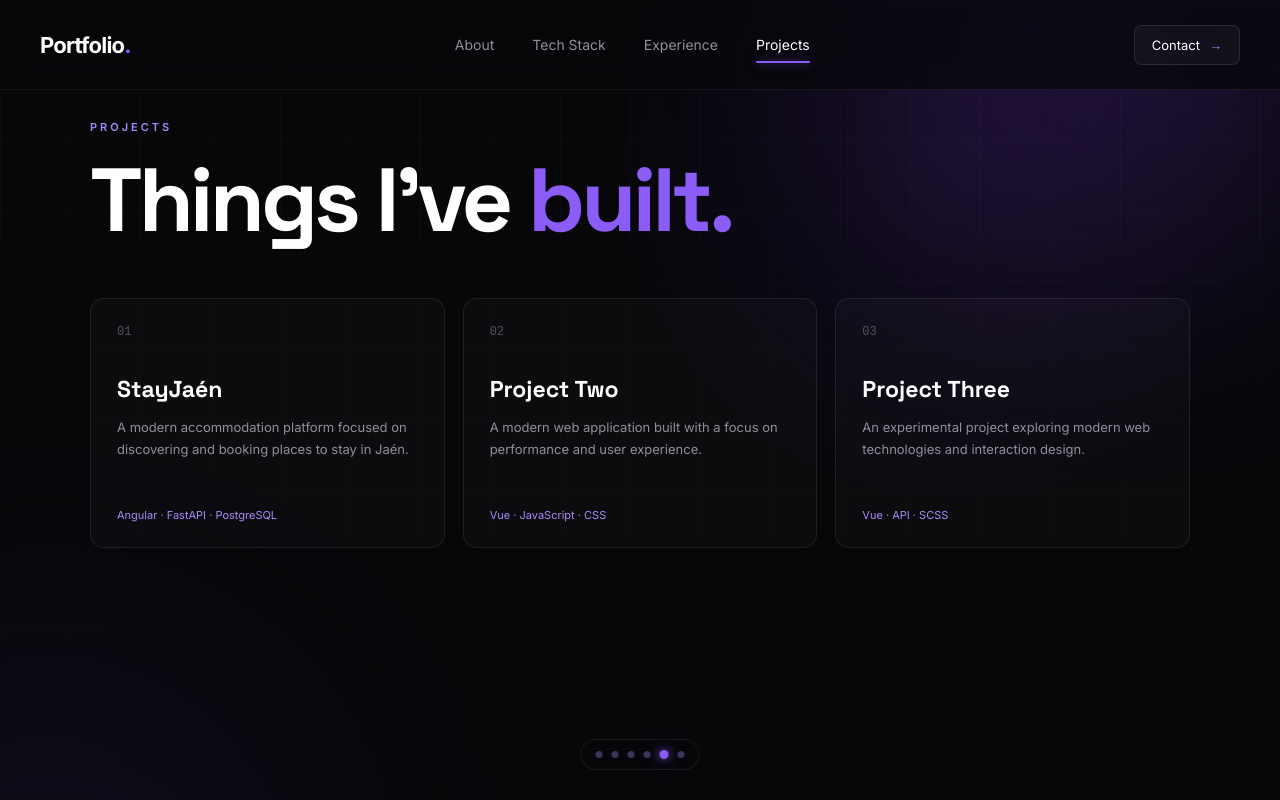
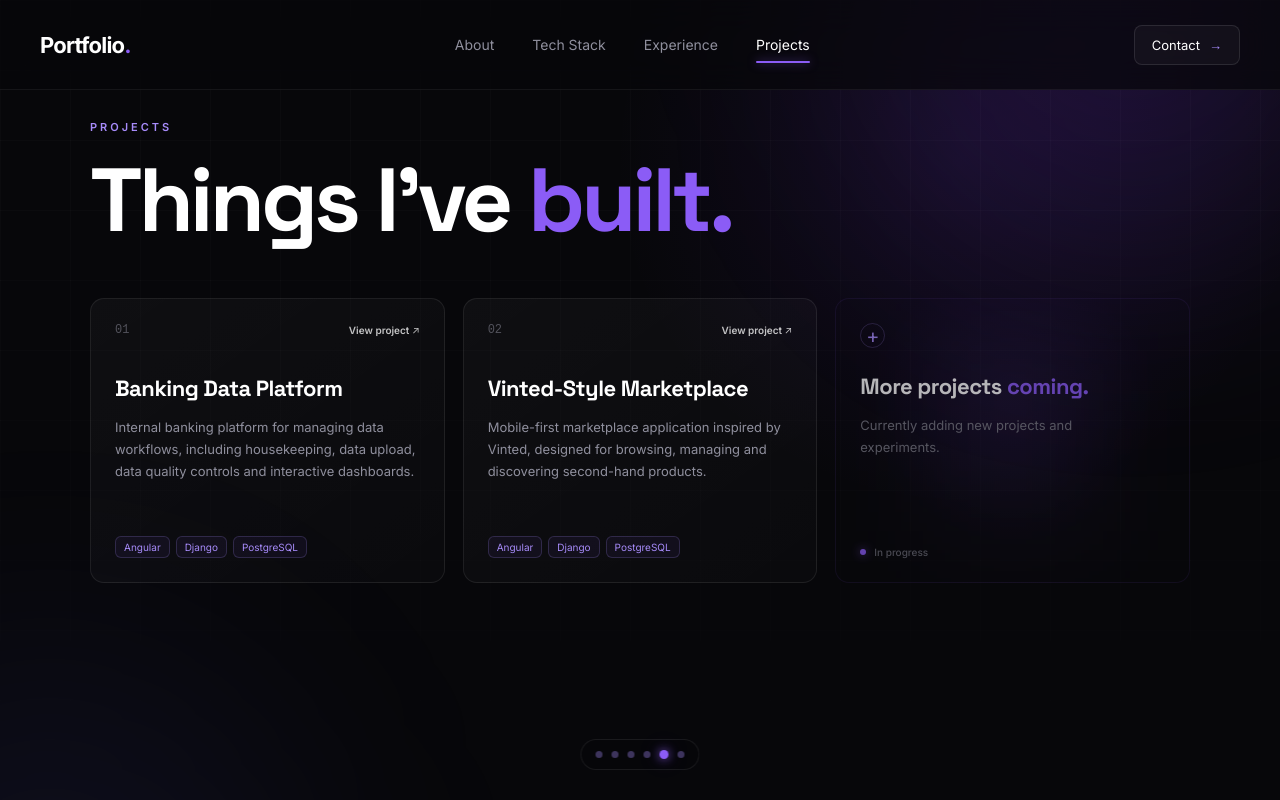
Before and after one commit to Binteak/portfolio, a Vue app: page / in a window 1280 px wide. Both pictures are taken after a click on the button 665 px from the left and 754 px from the top of the page. Built offline with nearby package versions, Linux system fonts and the light colour scheme.

Commit message:
Update Projects 1

```diff
--- a/src/app/views/Projects/Projects.css
+++ b/src/app/views/Projects/Projects.css
@@ -1,9 +1,6 @@
 .projects-page {
   min-height: 100vh;
-
   display: flex;
-  /* align-items: center; */
-
   padding: 120px 24px 80px;
 }
 
@@ -19,7 +16,6 @@
 
   font-size: 11px;
   font-weight: 600;
-
   letter-spacing: 3px;
 }
 
@@ -28,13 +24,17 @@
 
   font-size: clamp(48px, 7vw, 90px);
   line-height: 0.95;
-
   letter-spacing: -4px;
 }
 
 .projects-container h1 span {
   color: #8b5cf6;
 }
+
+
+/* =========================
+   PROJECT GRID
+========================= */
 
 .projects-grid {
   display: grid;
@@ -45,27 +45,59 @@
   margin-top: 55px;
 }
 
+
+/* =========================
+   PROJECT CARD
+========================= */
+
 .project-card {
   position: relative;
 
-  min-height: 250px;
+  min-height: 285px;
 
-  padding: 26px;
+  padding: 24px;
+
+  display: flex;
+  flex-direction: column;
 
   border: 1px solid rgba(255, 255, 255, 0.08);
   border-radius: 14px;
 
-  background: rgba(255, 255, 255, 0.025);
+  background:
+    linear-gradient(
+      145deg,
+      rgba(255, 255, 255, 0.035),
+      rgba(255, 255, 255, 0.015)
+    );
 
   transition:
     transform 0.3s ease,
-    border-color 0.3s ease;
+    border-color 0.3s ease,
+    background 0.3s ease;
 }
 
 .project-card:hover {
   transform: translateY(-6px);
 
   border-color: rgba(139, 92, 246, 0.4);
+
+  background:
+    linear-gradient(
+      145deg,
+      rgba(139, 92, 246, 0.055),
+      rgba(255, 255, 255, 0.02)
+    );
+}
+
+
+/* =========================
+   TOP
+========================= */
+
+.project-top {
+  display: flex;
+  align-items: center;
+  justify-content: space-between;
 }
 
 .project-number {
@@ -75,16 +107,52 @@
   font-size: 12px;
 }
 
+.project-link {
+  color: #ffffff;
+
+  font-size: 10px;
+  font-weight: 600;
+
+  text-decoration: none;
+
+  opacity: 0.75;
+
+  transition:
+    color 0.2s ease,
+    opacity 0.2s ease,
+    transform 0.2s ease;
+}
+
+.project-link:hover {
+  color: #a78bfa;
+
+  opacity: 1;
+
+  transform: translateX(3px);
+}
+
+
+/* =========================
+   CONTENT
+========================= */
+
+.project-content {
+  margin-top: 38px;
+}
+
 .project-card h3 {
-  margin-top: 35px;
+  margin: 0;
 
   font-family: 'Space Grotesk', sans-serif;
 
-  font-size: 23px;
+  font-size: 22px;
+  line-height: 1.2;
+
+  letter-spacing: -0.5px;
 }
 
 .project-card p {
-  margin-top: 12px;
+  margin: 14px 0 0;
 
   color: #8f8f9d;
 
@@ -92,18 +160,240 @@
   line-height: 1.7;
 }
 
+
+/* =========================
+   TECHNOLOGIES
+========================= */
+
+.project-technologies {
+  display: flex;
+  flex-wrap: wrap;
+
+  gap: 6px;
+
+  margin-top: auto;
+  padding-top: 30px;
+}
+
 .project-tech {
-  position: absolute;
+  padding: 5px 8px;
 
-  bottom: 25px;
+  border: 1px solid rgba(167, 139, 250, 0.2);
+  border-radius: 6px;
+
+  background: rgba(139, 92, 246, 0.06);
 
   color: #a78bfa;
 
-  font-size: 11px;
+  font-size: 10px;
+  line-height: 1;
+}
+
+
+/* =========================
+   RESPONSIVE
+========================= */
+
+@media (max-width: 900px) {
+  .projects-grid {
+    grid-template-columns: 1fr 1fr;
+  }
 }
 
 @media (max-width: 800px) {
+  .projects-page {
+    padding: 100px 24px 70px;
+  }
+
   .projects-grid {
     grid-template-columns: 1fr;
   }
+
+  .project-card {
+    min-height: 260px;
+  }
 }
+
+@media (max-width: 500px) {
+  .projects-page {
+    padding: 90px 18px 60px;
+  }
+
+  .projects-container h1 {
+    letter-spacing: -2px;
+  }
+
+  .project-card {
+    min-height: 250px;
+    padding: 22px;
+  }
+
+  .project-content {
+    margin-top: 30px;
+  }
+}
+
+
+
+.project-coming-soon {
+  overflow: hidden;
+
+  border-color: rgba(139, 92, 246, 0.12);
+
+  background:
+    radial-gradient(
+      circle at 50% 35%,
+      rgba(139, 92, 246, 0.08),
+      transparent 60%
+    );
+
+  opacity: 0.7;
+}
+
+
+/* Subtle blur / glow */
+
+.project-coming-soon::before {
+  content: '';
+
+  position: absolute;
+
+  width: 180px;
+  height: 180px;
+
+  top: 50%;
+  left: 50%;
+
+  transform: translate(-50%, -50%);
+
+  background: rgba(139, 92, 246, 0.08);
+
+  filter: blur(60px);
+
+  pointer-events: none;
+}
+
+
+/* Icon */
+
+.coming-icon {
+  position: relative;
+  z-index: 1;
+
+  width: 25px;
+  height: 25px;
+
+  display: flex;
+  align-items: center;
+  justify-content: center;
+
+  border: 1px solid rgba(167, 139, 250, 0.25);
+  border-radius: 50%;
+
+  color: #a78bfa;
+
+  font-size: 20px;
+  font-weight: 300;
+}
+
+
+/* Content */
+
+.coming-content {
+  position: relative;
+  z-index: 1;
+
+  margin-top: 25px;
+}
+
+.coming-content h3 {
+  margin: 0;
+
+  font-family: 'Space Grotesk', sans-serif;
+
+  font-size: 22px;
+  line-height: 1.2;
+}
+
+.coming-content h3 span {
+  color: #8b5cf6;
+}
+
+.coming-content p {
+  max-width: 230px;
+
+  margin-top: 14px;
+
+  color: #777783;
+
+  font-size: 13px;
+  line-height: 1.7;
+}
+
+
+/* Status */
+
+.coming-status {
+  position: relative;
+  z-index: 1;
+
+  display: flex;
+  align-items: center;
+  gap: 8px;
+
+  margin-top: auto;
+  padding-top: 30px;
+
+  color: #666672;
+
+  font-size: 10px;
+  font-weight: 500;
+}
+
+.coming-status span {
+  width: 6px;
+  height: 6px;
+
+  border-radius: 50%;
+
+  background: #8b5cf6;
+
+  box-shadow: 0 0 10px rgba(139, 92, 246, 0.7);
+}
+
+
+/* =========================
+   INTERNAL SCROLL
+========================= */
+
+.projects-page {
+  height: calc(100vh - 90px);
+
+  overflow-y: auto;
+  overflow-x: hidden;
+
+  padding: 120px 24px 100px;
+
+  scrollbar-width: thin;
+  scrollbar-color: rgba(139, 92, 246, 0.5) transparent;
+}
+
+
+/* Chrome / Edge / Safari */
+
+.projects-page::-webkit-scrollbar {
+  width: 6px;
+}
+
+.projects-page::-webkit-scrollbar-track {
+  background: transparent;
+}
+
+.projects-page::-webkit-scrollbar-thumb {
+  background: rgba(139, 92, 246, 0.35);
+  border-radius: 10px;
+}
+
+.projects-page::-webkit-scrollbar-thumb:hover {
+  background: rgba(139, 92, 246, 0.7);
+}
--- a/src/app/views/Projects/Projects.vue
+++ b/src/app/views/Projects/Projects.vue
@@ -1,23 +1,26 @@
 <script setup>
 const projects = [
   {
-    name: 'StayJaén',
+    name: 'Banking Data Platform',
     description:
-      'A modern accommodation platform focused on discovering and booking places to stay in Jaén.',
-    technologies: 'Angular · FastAPI · PostgreSQL'
+      'Internal banking platform for managing data workflows, including housekeeping, data upload, data quality controls and interactive dashboards.',
+    technologies: ['Angular', 'Django', 'PostgreSQL'],
+    link: 'https://appruiz.netlify.app/'
   },
   {
-    name: 'Project Two',
+    name: 'Vinted-Style Marketplace',
     description:
-      'A modern web application built with a focus on performance and user experience.',
-    technologies: 'Vue · JavaScript · CSS'
+      'Mobile-first marketplace application inspired by Vinted, designed for browsing, managing and discovering second-hand products.',
+    technologies: ['Angular', 'Django', 'PostgreSQL'],
+    link: '#'
   },
-  {
-    name: 'Project Three',
-    description:
-      'An experimental project exploring modern web technologies and interaction design.',
-    technologies: 'Vue · API · SCSS'
-  }
+  // {
+  //   name: 'Gaming Deals Telegram Bot',
+  //   description:
+  //     'Python Telegram bot that monitors game deals and applies custom filters to quickly identify the offers worth buying.',
+  //   technologies: ['Python', 'Telegram API', 'Automation'],
+  //   link: '#'
+  // }
 ]
 </script>
 
@@ -38,15 +41,28 @@ const projects = [
       <div class="projects-grid">
 
   <article
-          v-for="project in projects"
+    v-for="(project, index) in projects"
     :key="project.name"
     class="project-card"
   >
 
+    <div class="project-top">
       <div class="project-number">
-            0{{ projects.indexOf(project) + 1 }}
+        {{ String(index + 1).padStart(2, '0') }}
       </div>
 
+      <a
+        v-if="project.link"
+        :href="project.link"
+        target="_blank"
+        rel="noopener noreferrer"
+        class="project-link"
+      >
+        View project ↗
+      </a>
+    </div>
+
+    <div class="project-content">
       <h3>
         {{ project.name }}
       </h3>
@@ -54,10 +70,45 @@ const projects = [
       <p>
         {{ project.description }}
       </p>
+    </div>
 
-          <span class="project-tech">
-            {{ project.technologies }}
+    <div class="project-technologies">
+      <span
+        v-for="technology in project.technologies"
+        :key="technology"
+        class="project-tech"
+      >
+        {{ technology }}
       </span>
+    </div>
+
+  </article>
+
+
+  <!-- MORE PROJECTS -->
+
+  <article class="project-card project-coming-soon">
+
+    <div class="coming-icon">
+      +
+    </div>
+
+    <div class="coming-content">
+      <h3>
+        More projects
+        <span>coming.</span>
+      </h3>
+
+      <p>
+        Currently adding new projects
+        and experiments.
+      </p>
+    </div>
+
+    <div class="coming-status">
+      <span></span>
+      In progress
+    </div>
 
   </article>
 
--- a/vite.config.js
+++ b/vite.config.js
@@ -8,7 +8,7 @@ import vueDevTools from 'vite-plugin-vue-devtools'
 export default defineConfig({
   plugins: [
     vue(),
-    vueDevTools(),
+    // vueDevTools(),
   ],
   resolve: {
     alias: {
```
Lines whose indentation alone changed are shown as unchanged.
